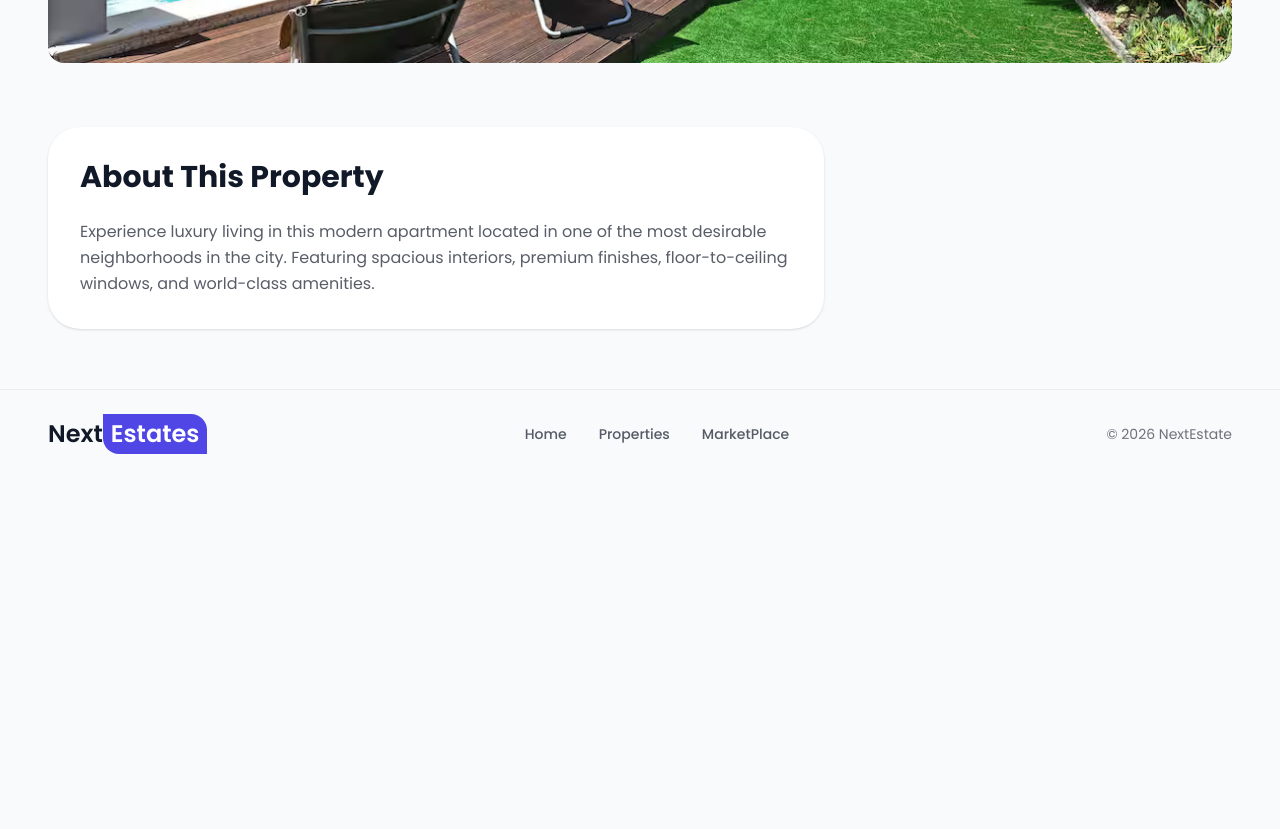
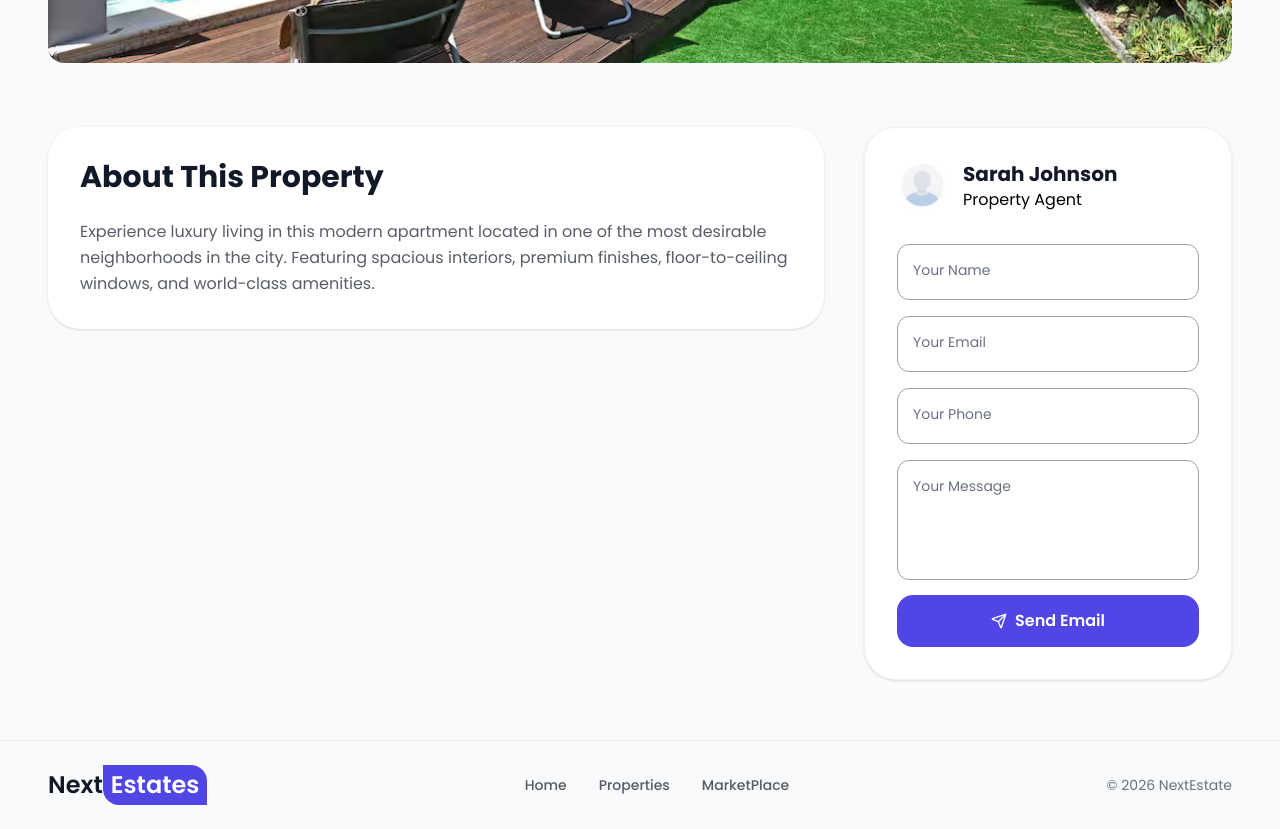
Before and after one commit to rishabh-1510/Plantventory, a Next.js app: page /property/1 in a window 1280 px wide. Shown: the part 740-1569 px from the top of the page. Before the commit the page ends 1218 px from the top, so only its background shows below. Built offline with nearby package versions, Linux system fonts and the light colour scheme.

Commit message:
Email Form

```diff
--- /dev/null
+++ b/app/components/properties/EmailForm.tsx
@@ -0,0 +1,61 @@
+"use client";
+import Image from 'next/image';
+import { useState } from 'react'
+import Input from '../ui/Input';
+import { Button } from '../ui/Button';
+import { LuSend } from 'react-icons/lu';
+
+interface InputValues {
+    email: string,
+    name: string,
+    phone: string,
+    message: string,
+}
+
+
+const EmailForm = () => {
+    const [values, setValues] = useState({
+        email: "",
+        name: "",
+        phone: "",
+        message: ""
+    });
+    const handleChange = (e: React.ChangeEvent<HTMLInputElement>) => {
+        const { value, name } = e.target;
+
+        setValues((prev) => ({
+            ...prev,
+            [name]: value
+        }))
+    }
+    return (
+        <div>
+            <div className='sticky top-28 rounded-4xl border border-black/5 bg-card p-8 shadow-sm'>
+                <div className='flex items-center gap-4 '>
+                    <Image src={'/images/avatar.png'} alt='User' width={50} height={50} className='object-cover rounded-full ' />
+                    <div>
+                        <h3 className='text-xl font-bold text-text'>
+                            Sarah Johnson
+                        </h3>
+                        <p>
+                            Property Agent
+                        </p>
+                    </div>
+                </div>
+
+                <div className='mt-8 space-y-4 '>
+                    <Input onChange={handleChange} id='contact-name' label='Your Name' name='name' value={values.name} />
+                    <Input onChange={handleChange} id='contact-email' label='Your Email' name='email' value={values.email} />
+                    <Input onChange={handleChange} id='contact-phone' label='Your Phone' name='phone' value={values.phone} />
+                    <Input onChange={handleChange} id='contact-message' label='Your Message' name='message' value={values.message} as='textarea'/>
+                </div>
+
+                <Button className='mt-2' fullWidth icon={<LuSend/>}>
+                    Send Email
+                </Button>
+            </div>
+        </div>
+    )
+}
+
+export default EmailForm
--- /dev/null
+++ b/app/components/ui/Input.tsx
@@ -0,0 +1,71 @@
+import clsx from "clsx"
+import { InputHTMLAttributes, TextareaHTMLAttributes } from "react"
+
+interface BaseProps {
+    label: string,
+    name: string,
+    error?: string,
+    as?: "input" | "textarea",
+    value: string,
+    onChange?: React.ChangeEventHandler<HTMLInputElement | HTMLTextAreaElement>
+}
+
+type InputProps = BaseProps & InputHTMLAttributes<HTMLInputElement>
+type TextareaProps = BaseProps & TextareaHTMLAttributes<HTMLTextAreaElement>
+
+const Input = ({
+    label,
+    name,
+    error,
+    id,
+    value,
+    className,
+    as = "input",
+    onChange,
+    ...props
+}: InputProps | TextareaProps) => {
+    const hasValues = value != "";
+    const inputId = id ?? name;
+
+    const sharedClasses = clsx(
+        `
+        peer
+        w-full
+        text-gray-600
+        border
+        bg-white
+        focus:border-2
+        px-4
+        text-sm
+        outline-none
+        transition
+        disabled:opacity-70
+        `,
+        error ? "border-red-500 focus:border-red-500" :"border-gray-400 focus:border-black",
+        as==='textarea' ? "min-h-[120px] pt-6 pb-3 resize-none rounded-xl":"h-14 pt-6 rounded-xl",
+        className
+    )
+    return (
+        <div className="w-full">
+            <div className="relative">
+                {as==='textarea' ? (
+                    <textarea name={name} id={inputId} value={value} placeholder=" " className={sharedClasses} onChange={onChange}
+                    {...props as TextareaHTMLAttributes<HTMLTextAreaElement>}/>
+                ) : (
+                    <input name={name} id={inputId} value={value} placeholder=" " className={sharedClasses} onChange={onChange}
+                    {...props as InputHTMLAttributes<HTMLInputElement>}/>
+                ) }
+                <label htmlFor={inputId} className={clsx(
+                    `absolute left-4 top-4 text-gray-500 text-sm transition-all duration-200 pointer-events-none origin-left`,
+                    hasValues ? "scale-75 -translate-y-3 text-gray-700 ":"peer-focus:scale-75 peer-focus:-translate-y-3 peer-focus:text-gray-700"
+                )}>
+                    {label}
+                </label>
+            </div>
+
+            {error && <p className="mt-1 text-xs text-red-500  ">{error}</p>}
+        </div>
+    )
+}
+
+export default Input
--- a/app/property/[propertyId]/page.tsx
+++ b/app/property/[propertyId]/page.tsx
@@ -1,5 +1,6 @@
 import FrontendLayout from '@/app/components/layouts/FrontendLayout'
 import { Navbar } from '@/app/components/navbar/Navbar'
+import EmailForm from '@/app/components/properties/EmailForm'
 import Image from 'next/image'
 import React from 'react'
 import { FaMapMarkedAlt, FaRulerCombined } from 'react-icons/fa'
@@ -84,7 +85,7 @@ const PropertyPage = () => {
                             </div>
                         </div>
                         {/* Right */}
-
+                        <EmailForm/>
                     </div>
                 </div>
             </section>
```
